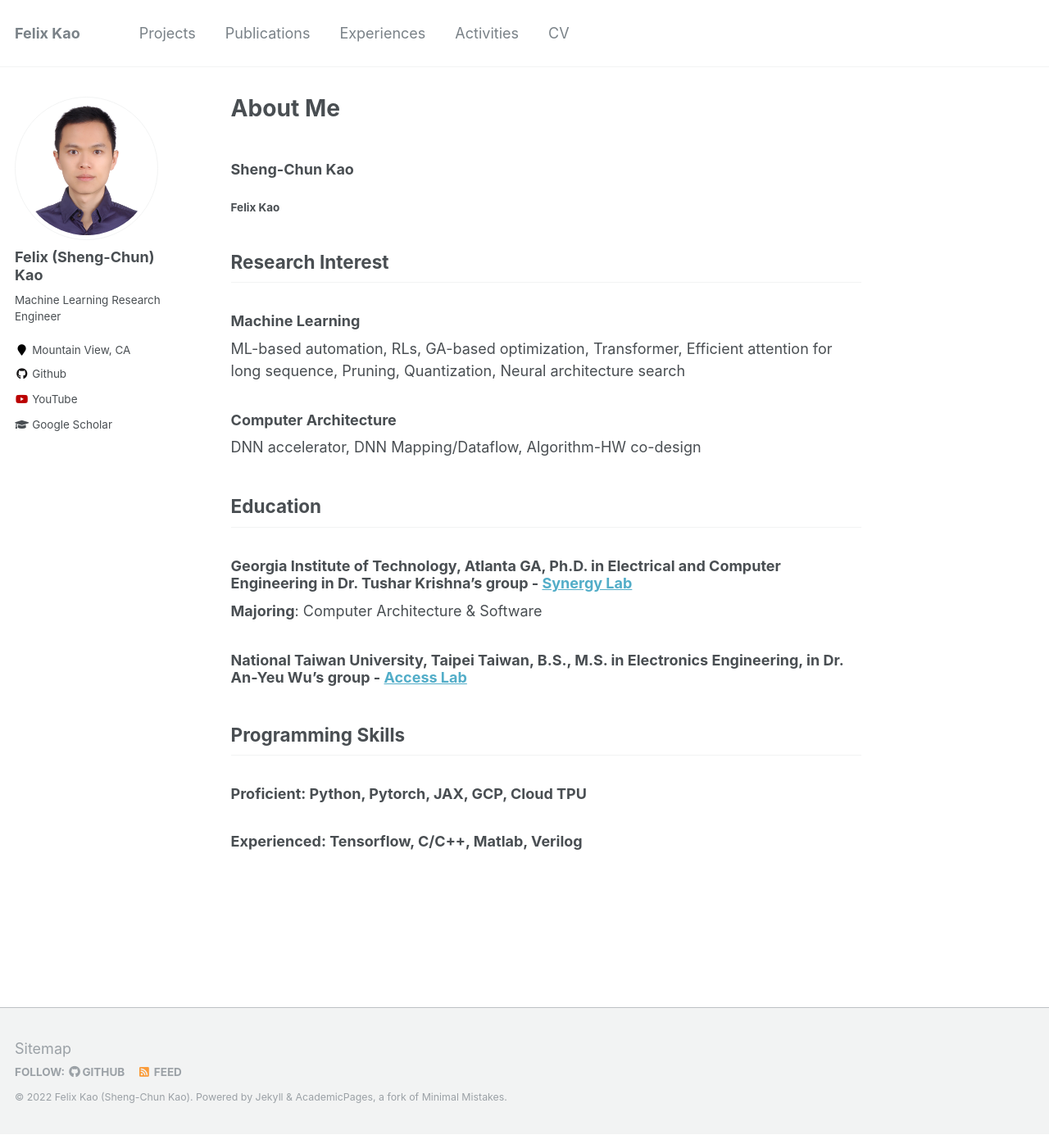
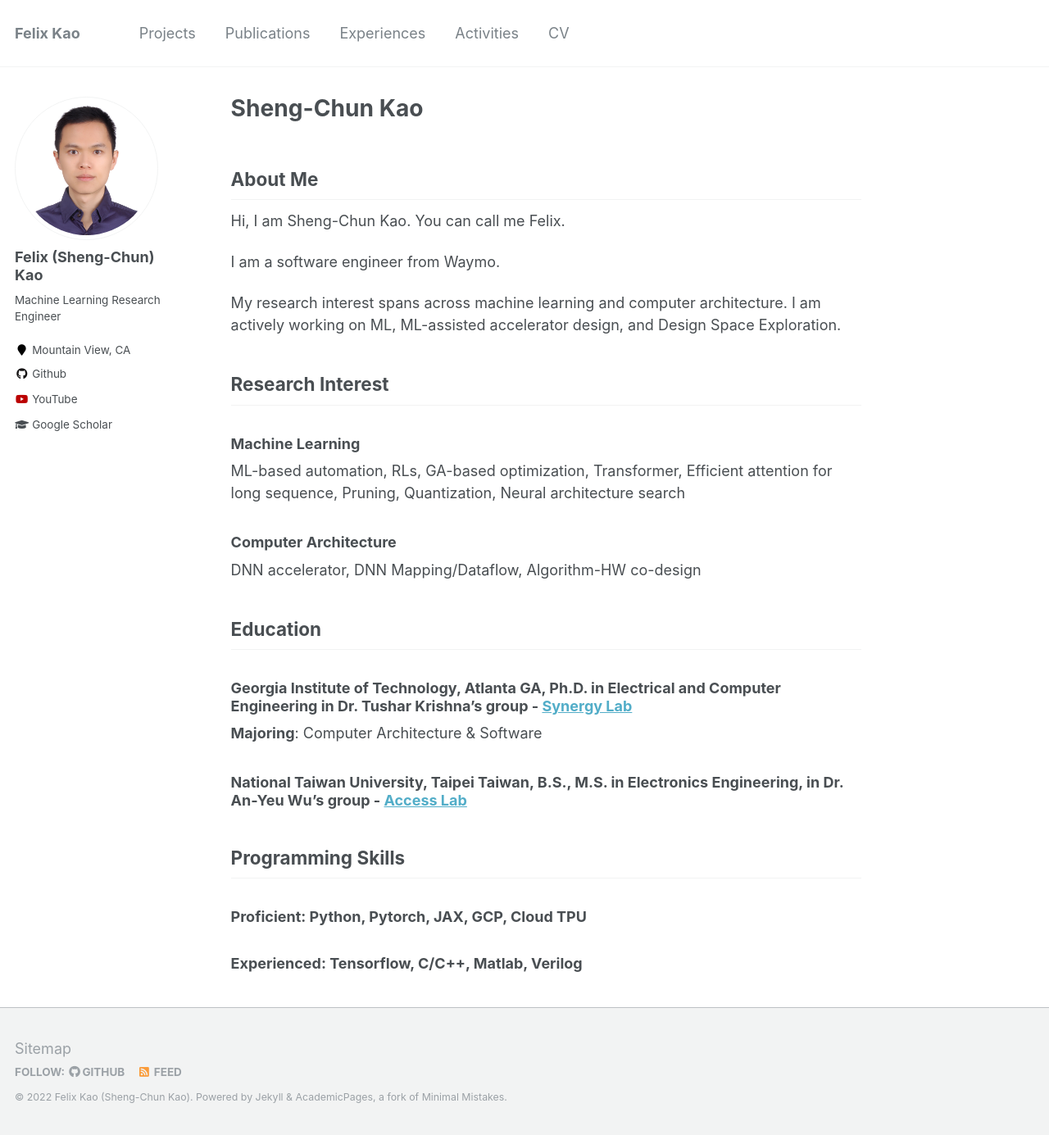
Before and after one commit to felix0901/felix, a Jekyll site: the page built from _pages/about.md, in a window 1280 px wide and 1385 px high. Shown: the whole window at 82% size. Built offline with Jekyll 4.4.1, drawn with Linux system fonts in a browser that asks for light colours.

Commit message:
Update about.md

```diff
--- a/_pages/about.md
+++ b/_pages/about.md
@@ -1,14 +1,19 @@
 ---
 permalink: /
-title: "About Me"
+title: "Sheng-Chun Kao"
 excerpt: "About me"
 author_profile: true
 redirect_from:
   - /about/
   - /about.html
 ---
-### Sheng-Chun Kao
-#### Felix Kao
+## About Me
+Hi, I am Sheng-Chun Kao. You can call me Felix.
+
+I am a software engineer from Waymo.
+
+My research interest spans across machine learning and computer architecture. I am actively working on ML, ML-assisted accelerator design, and Design Space Exploration.
+
 
 ## Research Interest
 ### Machine Learning
```
